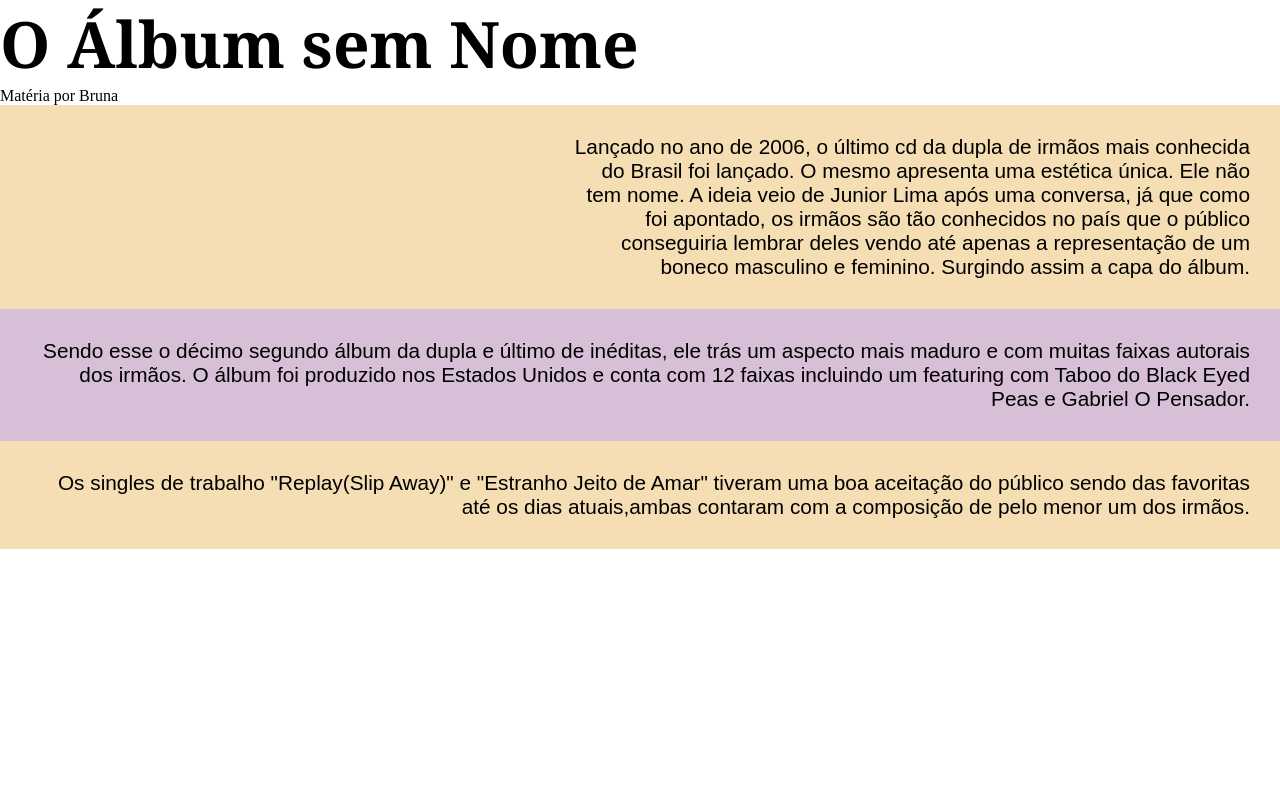
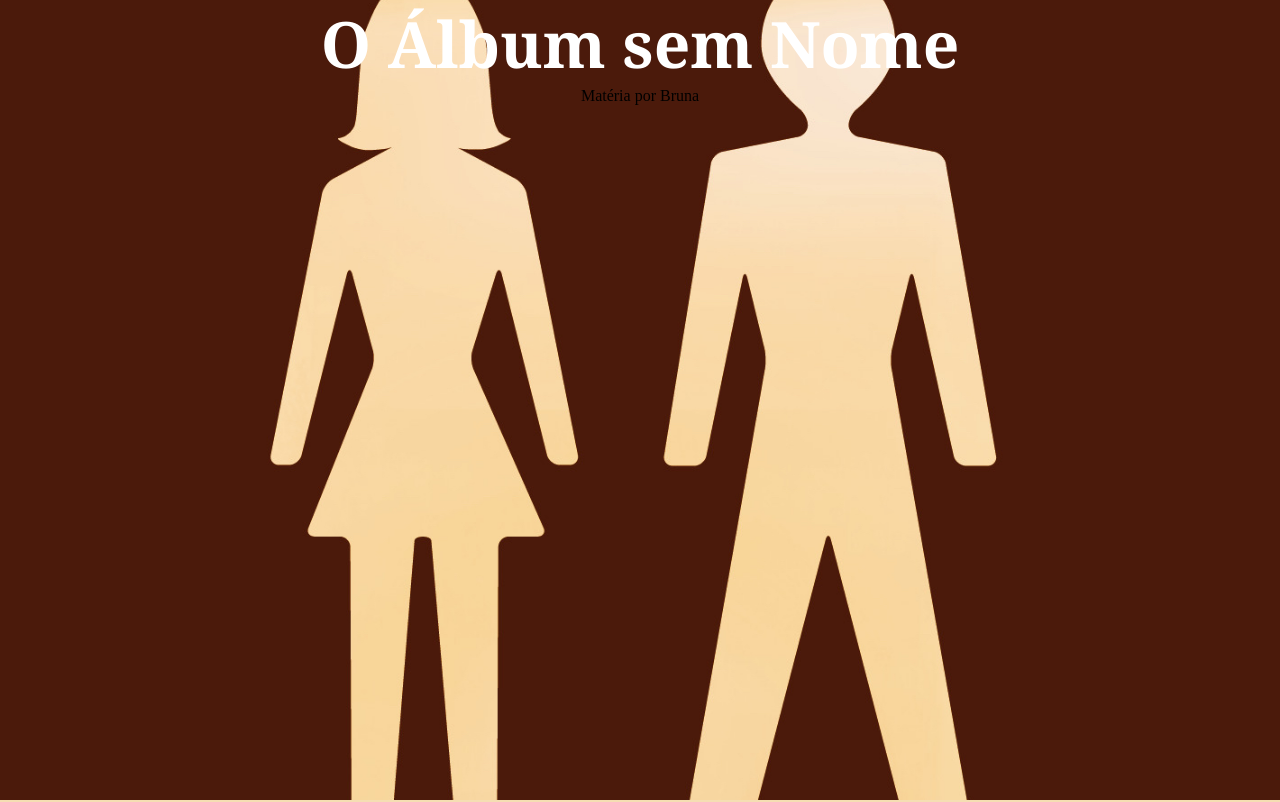
Before and after one commit to brunatbc/parallax, a plain HTML site: page index.html in a window 1280 px wide. Shown: the top 802 px of the page. Drawn offline with Linux system fonts and the light colour scheme.

Commit message:
parallax mas não pronto

```diff
--- a/index.html
+++ b/index.html
@@ -37,7 +37,7 @@
         <section class="text" id="terceiro">
             <p>Os singles de trabalho "Replay(Slip Away)" e "Estranho Jeito de Amar" tiveram
                 uma boa aceitação do público sendo das favoritas até os dias atuais,ambas
-                contaram com a composição de pelo menor um dos irmãos.
+                contaram com a composição de pelo menos um dos irmãos. O mesmo foi incluído na turnê do Acústico MTV, que foi a última da dupla enquanto ainda trabalhavam juntos.
 
             </p>
 
--- a/style.css
+++ b/style.css
@@ -5,13 +5,25 @@
     padding: 0;
 }
 
-header{
+header.img{
+    background-color:  brown;
+    background-image: url("/imagens/imagem.jpg");
+    background-size: cover;
+    background-attachment: fixed;
+    background-position: center;
+    min-height: 100vh;
 
 }
 
 header>h1{
     font-family: Cambria, Cochin, Georgia, Times, 'Times New Roman', serif;
     font-size: 5vw;
+    color: white;
+    text-align: center;
+}
+
+header>p{
+    text-align: center;
 }
 
 section{
@@ -24,5 +36,6 @@ section{
 
 section#segundo{
     background-color: thistle;
+    text-align: left;
 
 }
```
